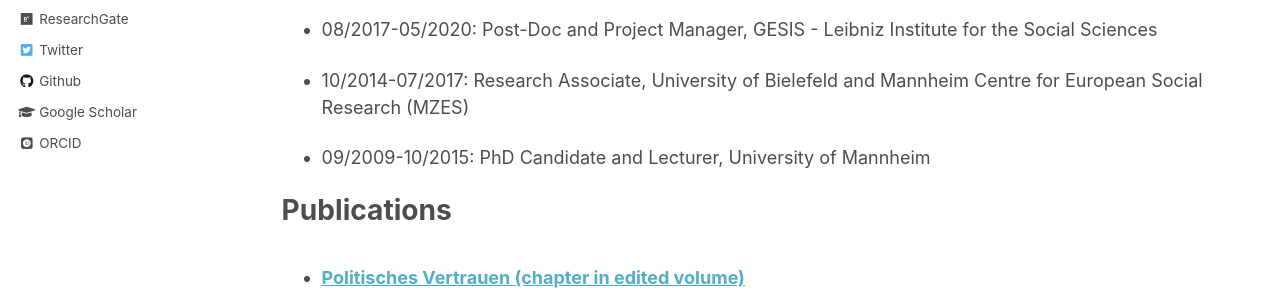
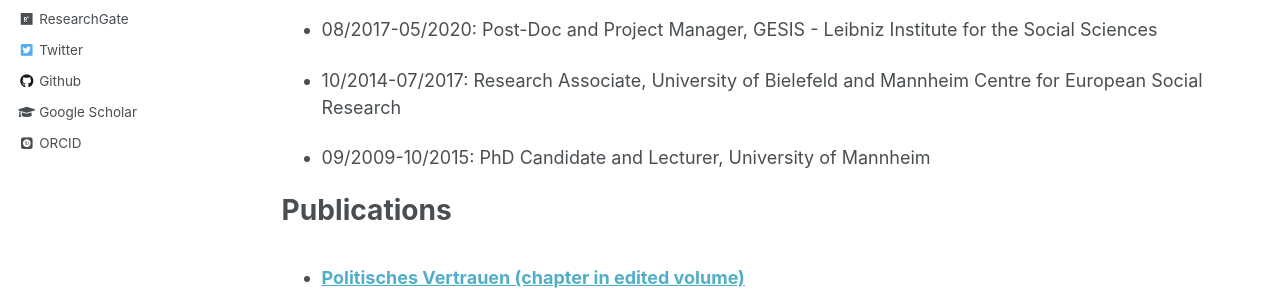
Before and after one commit to cschnaudt/cschnaudt.github.io, a Jekyll site: the page built from _pages/cv.md, in a window 1280 px wide and 900 px high. Shown: the part 415-705 px from the top of the window. Built offline with Jekyll 4.4.1, drawn with Linux system fonts in a browser that asks for light colours; some web fonts are replaced.

Commit message:
Update cv.md

```diff
--- a/_pages/cv.md
+++ b/_pages/cv.md
@@ -21,7 +21,7 @@ Work experience
 
 * 08/2017-05/2020: Post-Doc and Project Manager, GESIS - Leibniz Institute for the Social Sciences
 
-* 10/2014-07/2017: Research Associate, University of Bielefeld and Mannheim Centre for European Social Research (MZES)
+* 10/2014-07/2017: Research Associate, University of Bielefeld and Mannheim Centre for European Social Research
 
 * 09/2009-10/2015: PhD Candidate and Lecturer, University of Mannheim
 
```
